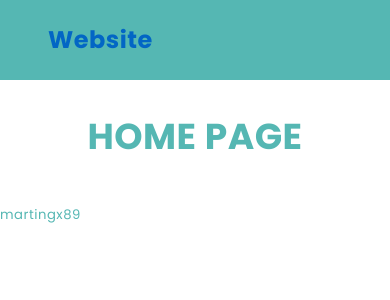
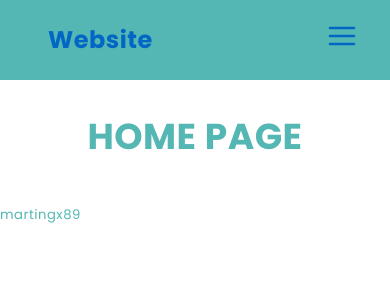
Before and after one commit to martingx89/sheep-one, a React (Create React App) app: page / in a window 390 px wide. Shown: the top 300 px of the page. Built offline with nearby package versions, Linux system fonts and the light colour scheme; no server answers.

Commit message:
Fix: hamburger icon

```diff
--- a/src/components/views/Navbar/Navbar.js
+++ b/src/components/views/Navbar/Navbar.js
@@ -15,7 +15,7 @@ const Navbar = () => {
   };
 
   return (
-    <nav className={styles.nav}>
+    <nav>
       <Link to='/' className={styles.title}>
         Website
       </Link>
--- a/src/components/views/Navbar/Navbar.module.scss
+++ b/src/components/views/Navbar/Navbar.module.scss
@@ -57,7 +57,6 @@ nav {
 @media only screen and (max-width: 500px) {
   nav {
     position: relative;
-  }
 
     .nav-links {
       display: flex;
@@ -70,9 +69,9 @@ nav {
       transition: 0.5s all;
     }
 
-  .nav-links.active {
-    background: blue;
-    left: 0;
+    .nav-icon {
+      display: block;
+    }
   }
 
   // .nav-item {
@@ -80,8 +79,4 @@ nav {
   //   border-top: 1px solid red;
   //   border-bottom: 1px solid red;
   // }
-
-  .nav-icon {
-    display: flex;
 }
-}
```
Lines whose indentation alone changed are shown as unchanged.
